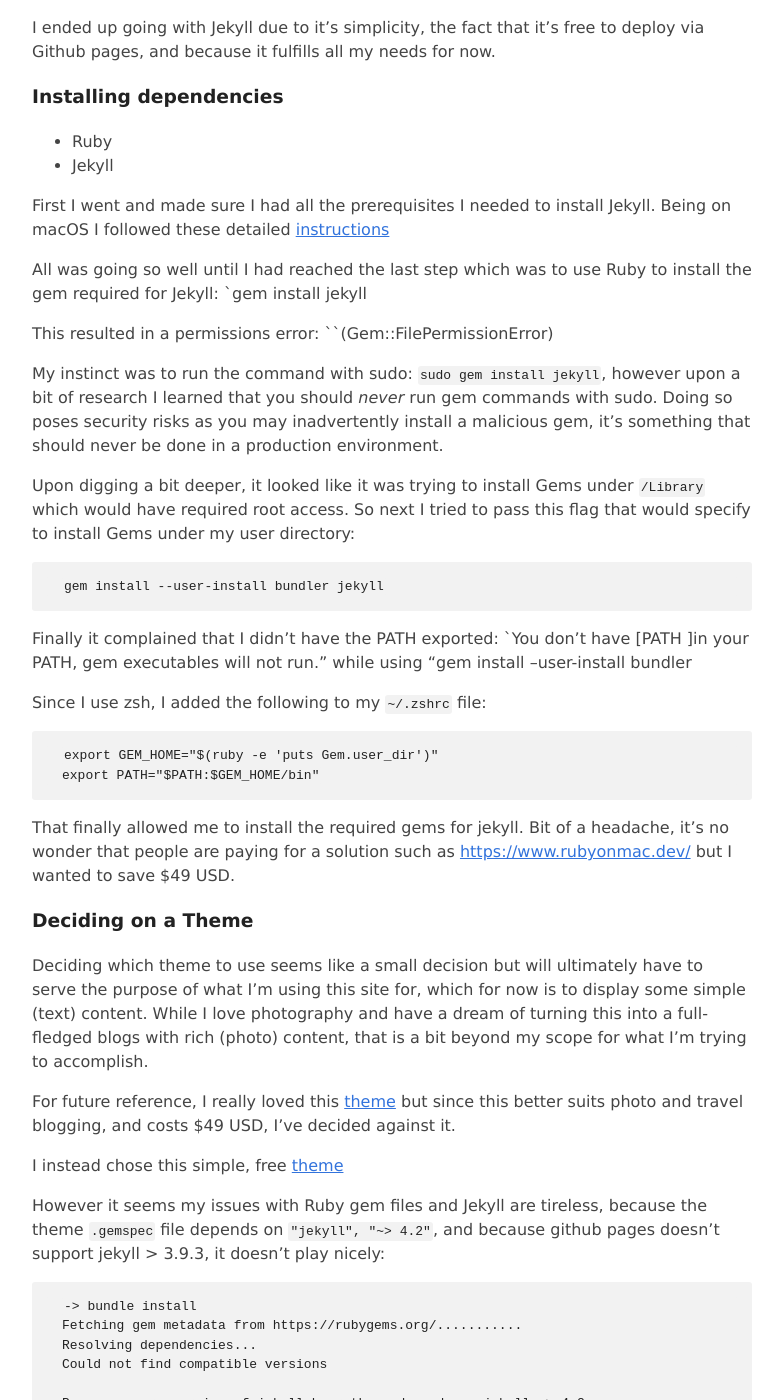
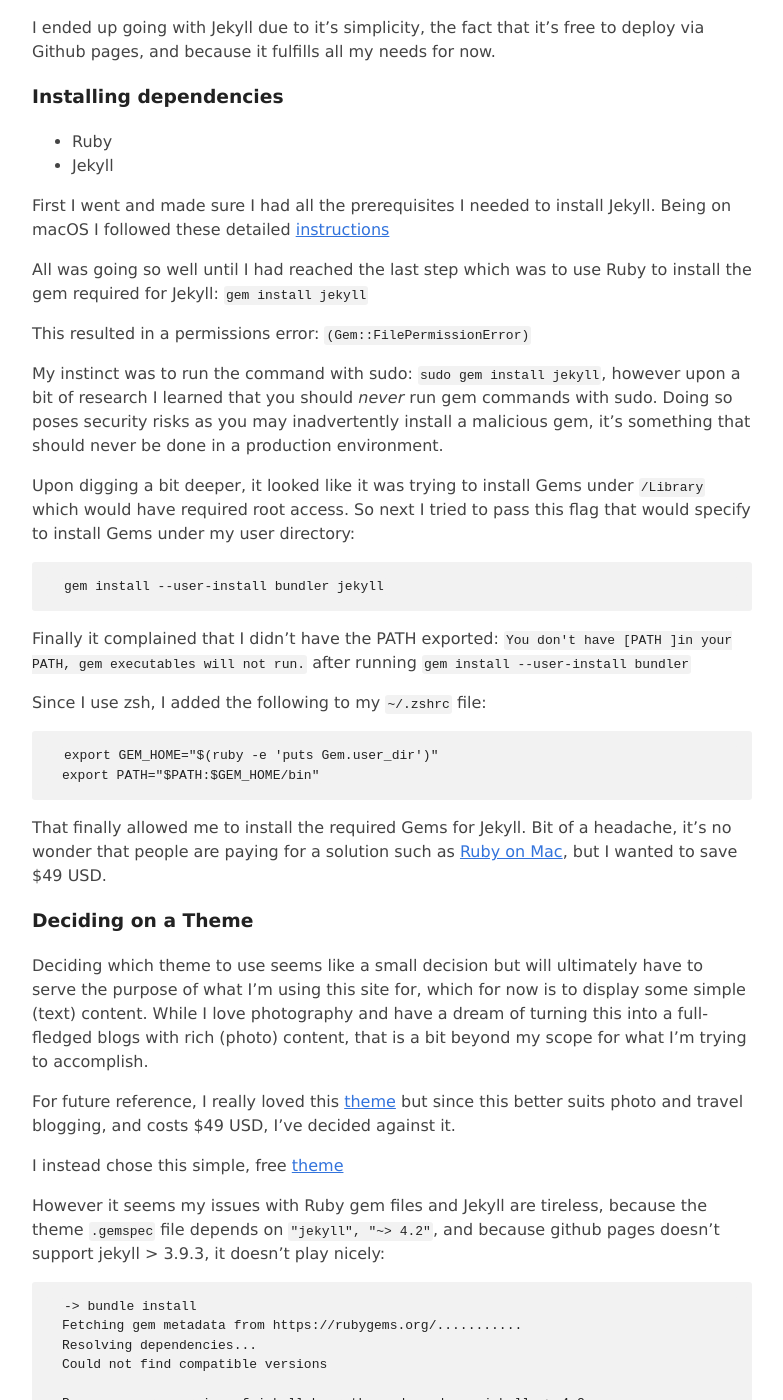
Before and after one commit to mihailistov/mihailistov.ca, a Jekyll site: the page built from _posts/2023-02-21-creating-this-website.md, in a window 1280 px wide and 1400 px high, scrolled down 2820 px. Shown: the whole window, without its empty margins (248-1031 px from the left). Built offline with Jekyll 4.4.1, drawn with Linux system fonts in a browser that asks for light colours; some of the changed text lies outside the part shown.

Commit message:
Update from Forestry.io Mihai Listov updated _posts/2023-02-21-creating-this-website.md

```diff
--- a/_posts/2023-02-21-creating-this-website.md
+++ b/_posts/2023-02-21-creating-this-website.md
@@ -50,7 +50,7 @@ After some research it seems this solution would require at least $5/month if I
 #### Cons
 
 * Requires lots of custom configuration, npm package setup
-* Still requires an instance to run Node.js
+* Still requires an instance to run Node.js ($$)
 
 ### Static site generators
 
@@ -109,9 +109,9 @@ I ended up going with Jekyll due to it's simplicity, the fact that it's free to
 
 First I went and made sure I had all the prerequisites I needed to install Jekyll. Being on macOS I followed these detailed [instructions](https://jekyllrb.com/docs/installation/macos/)
 
-All was going so well until I had reached the last step which was to use Ruby to install the gem required for Jekyll: \`gem install jekyll
+All was going so well until I had reached the last step which was to use Ruby to install the gem required for Jekyll: `gem install jekyll`
 
-This resulted in a permissions error: \`\`(Gem::FilePermissionError)
+This resulted in a permissions error: `(Gem::FilePermissionError)`
 
 My instinct was to run the command with sudo: `sudo gem install jekyll`, however upon a bit of research I learned that you should _never_ run gem commands with sudo. Doing so poses security risks as you may inadvertently install a malicious gem, it's something that should never be done in a production environment.
 
@@ -119,14 +119,14 @@ Upon digging a bit deeper, it looked like it was trying to install Gems under `/
 
     gem install --user-install bundler jekyll
 
-Finally it complained that I didn't have the PATH exported: \`You don't have \[PATH \]in your PATH, gem executables will not run." while using "gem install --user-install bundler
+Finally it complained that I didn't have the PATH exported: `You don't have [PATH ]in your PATH, gem executables will not run.` after running `gem install --user-install bundler`
 
 Since I use zsh, I added the following to my `~/.zshrc` file:
 
     export GEM_HOME="$(ruby -e 'puts Gem.user_dir')"
     export PATH="$PATH:$GEM_HOME/bin"
 
-That finally allowed me to install the required gems for jekyll. Bit of a headache, it's no wonder that people are paying for a solution such as [https://www.rubyonmac.dev/](https://www.rubyonmac.dev/) but I wanted to save $49 USD.
+That finally allowed me to install the required Gems for Jekyll. Bit of a headache, it's no wonder that people are paying for a solution such as [Ruby on Mac](https://www.rubyonmac.dev/ "Ruby on Mac"), but I wanted to save $49 USD.
 
 ### Deciding on a Theme
 
@@ -153,7 +153,7 @@ Since I was already set on this theme, I wanted to see if the requirement of `"j
 
 `gem unpack jekyll-bear-theme`
 
-This created an output folder, so I dived into it: `cd jekyll-bear-theme-0.1.3`
+This created an output folder, so I dove head-first into it: `cd jekyll-bear-theme-0.1.3`
 
 I noticed the unpacked gem was missing the required `.gemspec` file that is needed to build a gem, so I resorted back to the git repo for the theme, and alas there was a copy of it, so I downloaded that file, and modified line #15 in `jekyllBear/jekyllBear.gemspec`
 
@@ -165,7 +165,7 @@ Finally, from inside the unpacked gem, I ran `gem build`, resulting in an output
 
 `gem install --local jekyll-bear-theme-0.1.3/jekyll-bear-theme-0.1.3.gem`
 
-Running `bundle install` shows a success, we now have jekyll version 3.9.3 installed alongside the `jekyll-bear-theme` gem, finally, we install the `github-pages` gem and test that the theme places nicely, which it does. Awesome sauce!
+Running `bundle install` shows a success, we now have jekyll version 3.9.3 installed alongside the `jekyll-bear-theme` gem, finally, we install the `github-pages` gem and test locally that the theme places nicely, which it does. Awesome sauce!
 
 ### Github Pages
 
@@ -181,7 +181,7 @@ However, there is a supported Gem that allows you to link to any theme that is h
 
 So now I had to fork the original theme into my own repo, and modify the `.gemspec` file to drop the required version, as done above, the process is the same.
 
-Next I updated the _config.yml file with `remote-theme: mihailistov/jekyllBear`
+Next I updated the `_config.yml` file with `remote-theme: mihailistov/jekyllBear`
 
 Success! Github Pages successfully builds and deploys my theme.
 
```
Also changed, not shown: other parts of _posts/2023-02-21-creating-this-website.md (+1 -1 lines).
